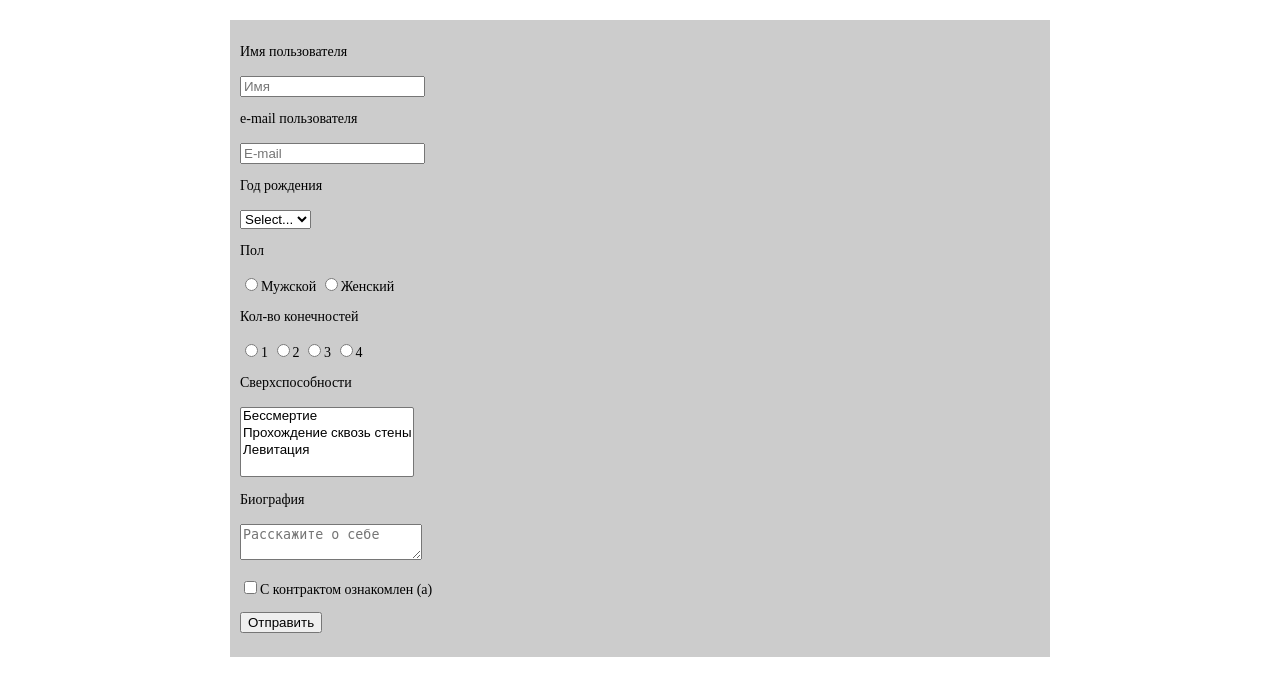
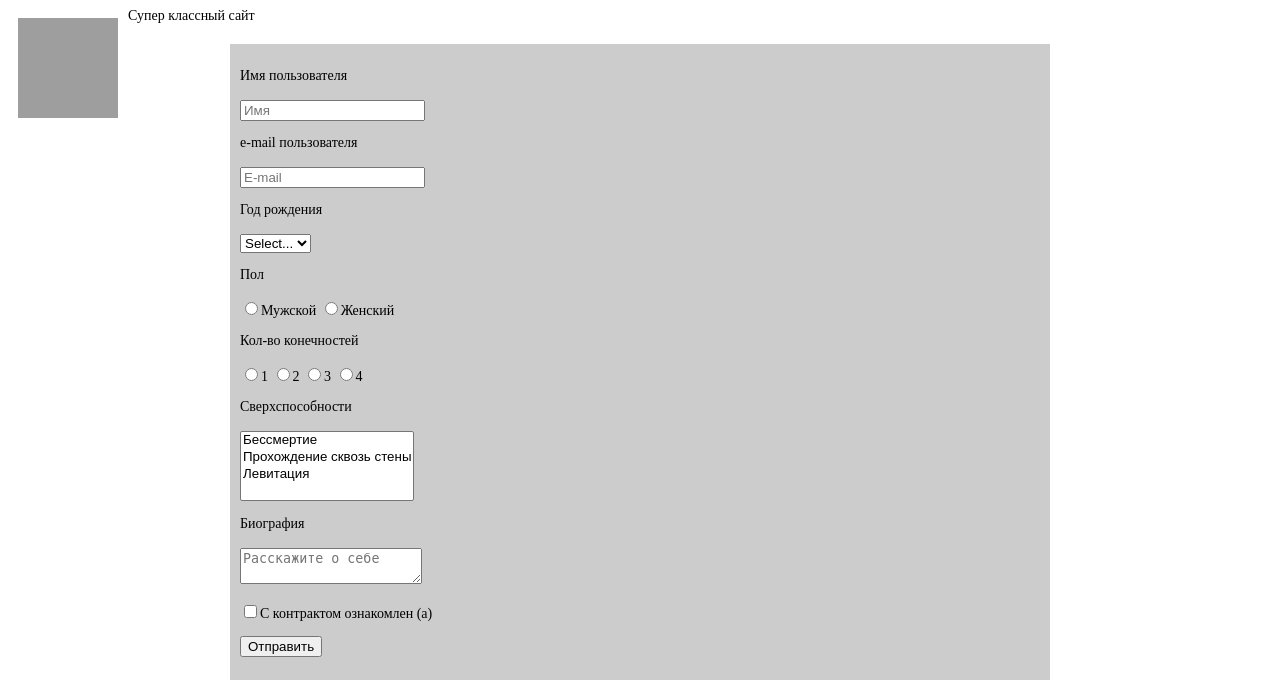
Before and after one commit to timxx21/back3, a PHP site: page / in a window 1280 px wide. Shown: the top 680 px of the page. Run offline with PHP 8.4, Linux system fonts and the light colour scheme; grey boxes are pictures that could not be loaded.

Commit message:
Update index.php

```diff
--- a/index.php
+++ b/index.php
@@ -9,6 +9,9 @@
 </head>
 
 <body style="font-size: 14px;">
+	<div class="div1"><img style="float:left; margin:10px; width:100px; height:100px;" src="https://c.tenor.com/CTpG8Qr1A_AAAAAd/rick-roll-rick-astley.gif" alt="Тут должен быть рикролл">
+			<div class="div2">Супер классный сайт</div>
+			</div>
 	<div style = "max-width:800px; background-color:#ccc; margin:  0 auto; margin-bottom: 20px; margin-top:20px; padding:10px;">
 	<form action="form.php" method="post">
 		<p>
```
